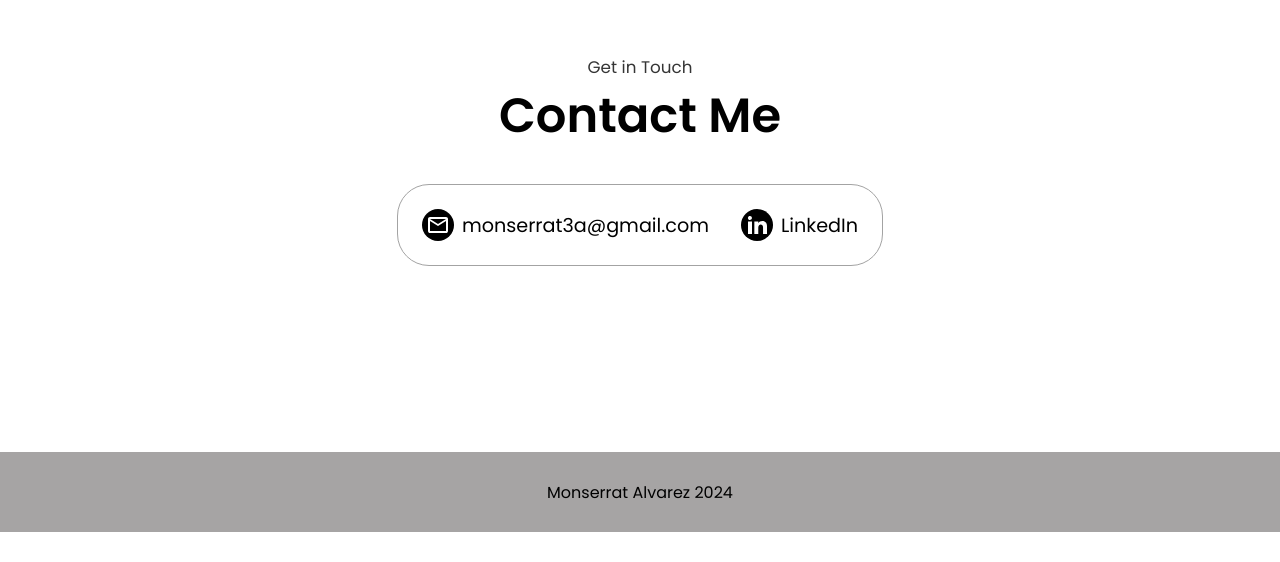
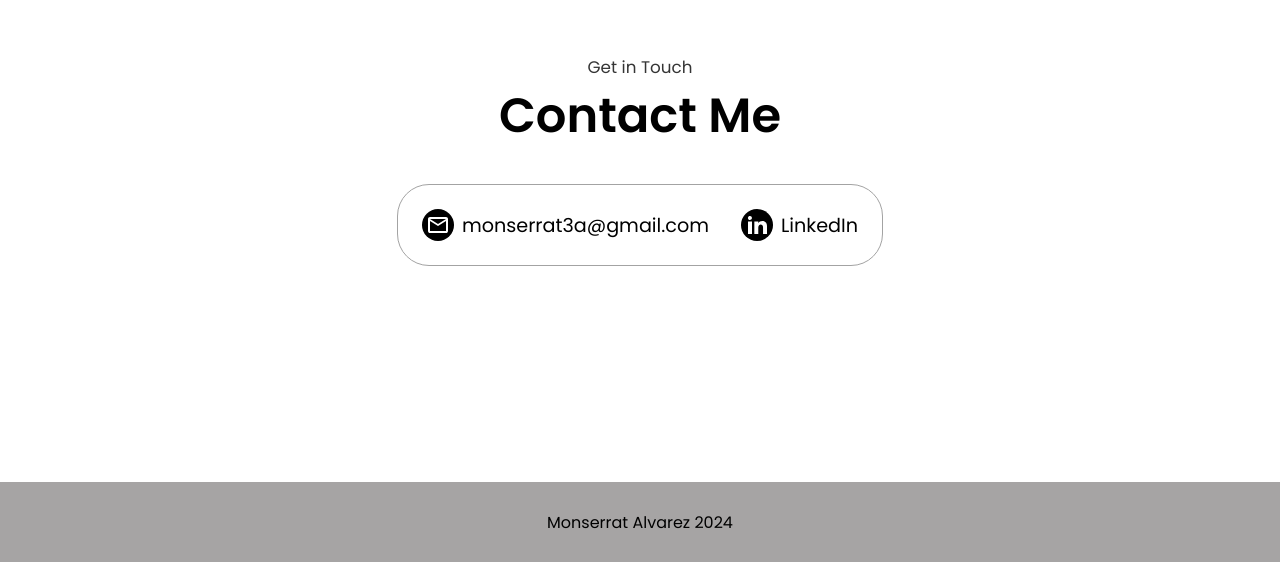
Before and after one commit to monse-alvarez/monse-alvarez.github.io, a plain HTML site: page index.html in a window 1280 px wide. Shown: the part 4731-5293 px from the top of the page. Before the commit the page ends 5263 px from the top, so only its background shows below. Drawn offline with Linux system fonts and the light colour scheme.

Commit message:
Update style.css

```diff
--- a/style.css
+++ b/style.css
@@ -972,5 +972,6 @@ footer {
     justify-content:center;
     align-items: center;
     color: var(--secondary-color);
-    margin-top: 20px;
+    flex-wrap: wrap;
+    margin-top: 50px;
 }
```
